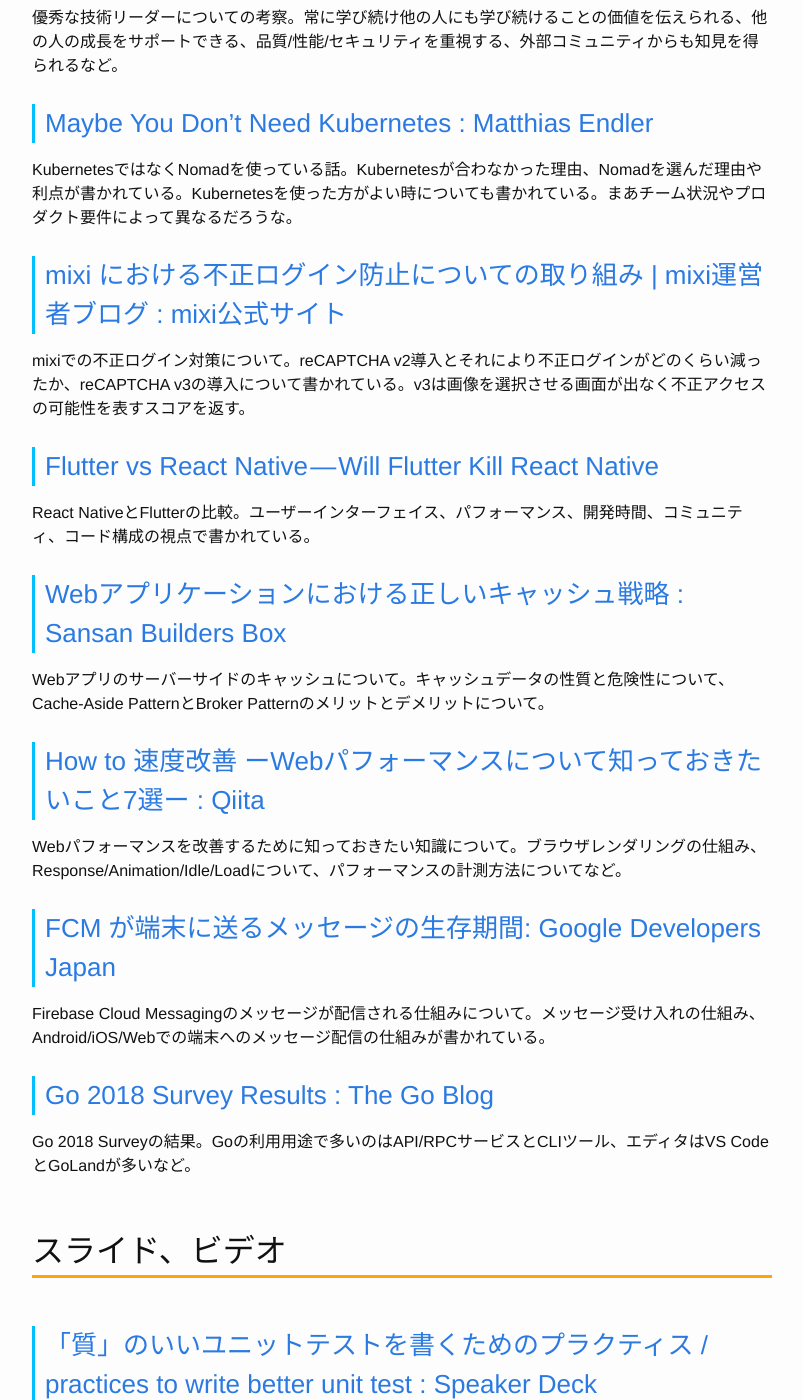
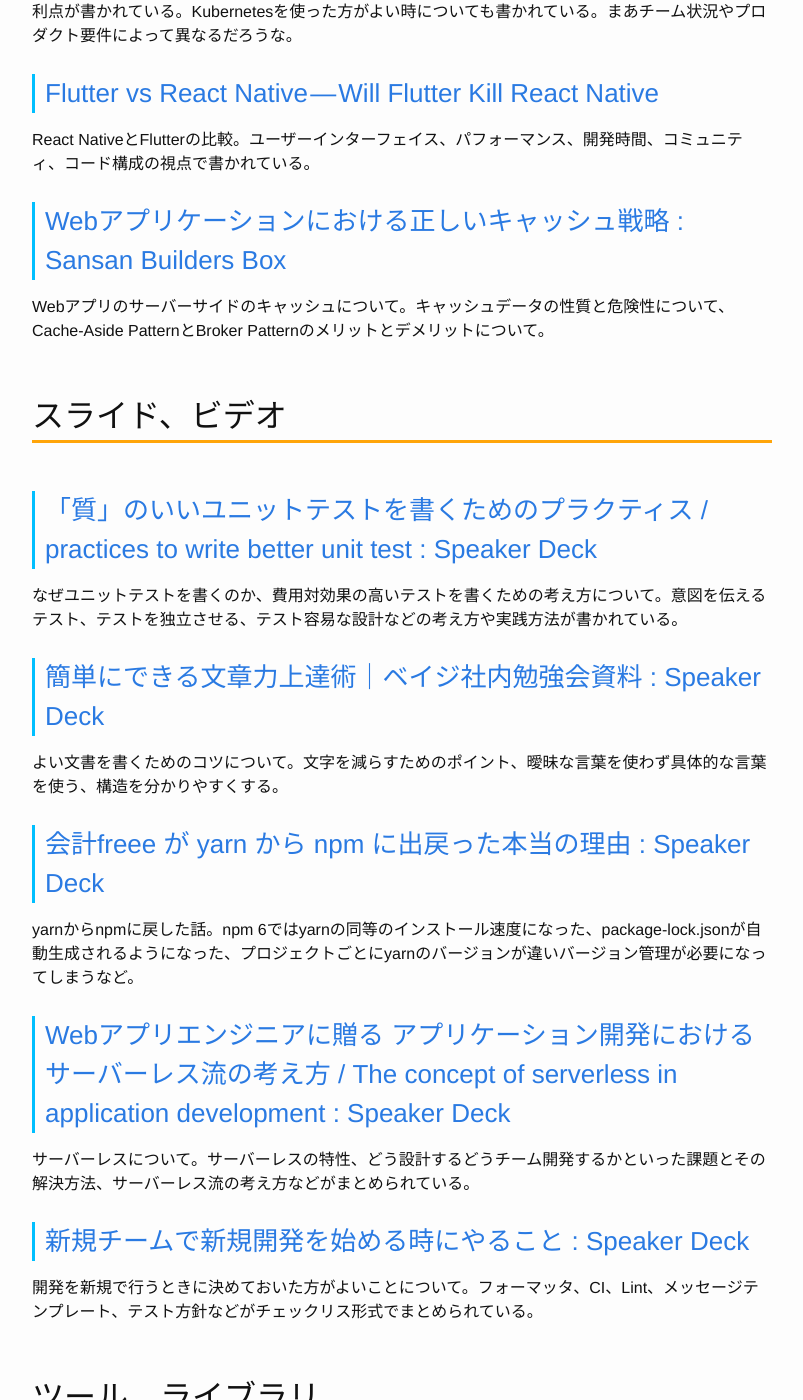
Before and after one commit to Gather-Tech/Gather-Tech.github.io, a Jekyll site: the page built from _posts/2019/2019-04-01-Gather144.md, in a window 1280 px wide and 1400 px high, scrolled down 2311 px. Shown: the whole window, without its empty margins (238-1041 px from the left). Built offline with Jekyll 4.4.1, drawn with Linux system fonts in a browser that asks for light colours; comment, search, counter and statistics services are not loaded; some of the changed text lies outside the part shown.

Commit message:
Reduced articles

```diff
--- a/_posts/2019/2019-04-01-Gather144.md
+++ b/_posts/2019/2019-04-01-Gather144.md
@@ -21,10 +21,6 @@
 モブプログラミングがどういうものか、どういった効果があるのかがまとめられておりモブプロやってみようと思わせる内容だです。分担作業とモビングどちらも良いところがあると思うのでこの資料にもあるようにうまく使い分けていく工夫が必要だと思います。「うちのチームは無理」と、「やる or やらない」の2択で考えずにどっちの方法も知り、使い分けていけるチームを目指すのがよいと思います。
 
 ## ニュース
-
-### [自分だけのAmazon Alexa スキルを簡単に作成できるツール「Alexa Skill Blueprints」が日本でも使えるようになりました : Alexa Blogs](https://developer.amazon.com/ja/blogs/alexa/post/9dcb1b5b-cfb5-45e7-8013-c56d6772332d/alexa-skill-blueprints-is-available-in-japan)
-
-AlexaスキルをGUIで簡単に作れるAlexa Skill Blueprintsが日本でも使えるように。
 
 ### [[llvm-announce] LLVM 8.0.0 Release](http://lists.llvm.org/pipermail/llvm-announce/2019-March/000082.html)
 
@@ -56,10 +52,6 @@
 
 KubernetesではなくNomadを使っている話。Kubernetesが合わなかった理由、Nomadを選んだ理由や利点が書かれている。Kubernetesを使った方がよい時についても書かれている。まあチーム状況やプロダクト要件によって異なるだろうな。
 
-### [mixi における不正ログイン防止についての取り組み | mixi運営者ブログ : mixi公式サイト](https://sns.mixi.co.jp/blog/20190318-1.html)
-
-mixiでの不正ログイン対策について。reCAPTCHA v2導入とそれにより不正ログインがどのくらい減ったか、reCAPTCHA v3の導入について書かれている。v3は画像を選択させる画面が出なく不正アクセスの可能性を表すスコアを返す。
-
 ### [Flutter vs React Native — Will Flutter Kill React Native](https://hackernoon.com/flutter-vs-react-native-will-flutter-kill-react-native-16f5515e5444)
 
 React NativeとFlutterの比較。ユーザーインターフェイス、パフォーマンス、開発時間、コミュニティ、コード構成の視点で書かれている。
@@ -67,18 +59,6 @@
 ### [Webアプリケーションにおける正しいキャッシュ戦略 : Sansan Builders Box](https://buildersbox.corp-sansan.com/entry/2019/03/25/150000)
 
 Webアプリのサーバーサイドのキャッシュについて。キャッシュデータの性質と危険性について、Cache-Aside PatternとBroker Patternのメリットとデメリットについて。
-
-### [How to 速度改善 ーWebパフォーマンスについて知っておきたいこと7選ー : Qiita](https://qiita.com/masanarih0ri/items/1c6b856da0bd04bed995)
-
-Webパフォーマンスを改善するために知っておきたい知識について。ブラウザレンダリングの仕組み、Response/Animation/Idle/Loadについて、パフォーマンスの計測方法についてなど。
-
-### [FCM が端末に送るメッセージの生存期間: Google Developers Japan](https://developers-jp.googleblog.com/2019/03/fcm.html)
-
-Firebase Cloud Messagingのメッセージが配信される仕組みについて。メッセージ受け入れの仕組み、Android/iOS/Webでの端末へのメッセージ配信の仕組みが書かれている。
-
-### [Go 2018 Survey Results : The Go Blog](https://blog.golang.org/survey2018-results)
-
-Go 2018 Surveyの結果。Goの利用用途で多いのはAPI/RPCサービスとCLIツール、エディタはVS CodeとGoLandが多いなど。
 
 ## スライド、ビデオ
 
@@ -89,10 +69,6 @@
 ### [簡単にできる文章力上達術｜ベイジ社内勉強会資料 : Speaker Deck](https://speakerdeck.com/sogitani1107/jian-dan-nidekiruwen-zhang-li-shang-da-shu-beizishe-nei-mian-qiang-hui-zi-liao)
 
 よい文書を書くためのコツについて。文字を減らすためのポイント、曖昧な言葉を使わず具体的な言葉を使う、構造を分かりやすくする。
-
-### [スマホブラウザ「Smooz」のマネタイズで得た知見 : Speaker Deck](https://speakerdeck.com/maxkato/sumahoburauza-smooz-falsemanetaizudede-tazhi-jian)
-
-スマホアプリのマネタイズについて。売り上げ推移や各施策によって何がどれくらい上がったのかも書かれていて分かりやすい。
 
 ### [会計freee が yarn から npm に出戻った本当の理由 : Speaker Deck](https://speakerdeck.com/kemuridama/hui-ji-freee-ga-yarn-kara-npm-nichu-li-tutaben-dang-falseli-you)
 
@@ -105,10 +81,6 @@
 ### [新規チームで新規開発を始める時にやること : Speaker Deck](https://speakerdeck.com/kgmyshin/xin-gui-timudexin-gui-kai-fa-woshi-merushi-niyarukoto)
 
 開発を新規で行うときに決めておいた方がよいことについて。フォーマッタ、CI、Lint、メッセージテンプレート、テスト方針などがチェックリス形式でまとめられている。
-
-### [telepresence で始める k8s 時代のローカル開発 : Speaker Deck](https://speakerdeck.com/shiro16/telepresence-deshi-meru-k8s-shi-dai-falserokarukai-fa?slide=7)
-
-telepresenceについて。telepresenceとは何か、使い方、ハマりポイントなどが書かれている。リモートのk8sクラスタに接続しながらローカルで実行できる。
 
 ## ツール、ライブラリ
 
@@ -132,27 +104,11 @@
 
 ブラウザ上で動くmarkdownエディタアプリ。PDFの出力ができる。ローカルのmdファイルの読み込みも可能。
 
-### [Nick-Gottschlich/Social-Amnesia : GitHub](https://github.com/Nick-Gottschlich/Social-Amnesia)
-
-redditとTwitterの過去の投稿などを削除できるツール。
-
-### [Handsontable | JavaScript Data Grid Component For Web Apps](https://handsontable.com/)
-
-JavaScriptのData Gridライブラリ。React、Vueのコンポーネントも用意されている。商用利用だと有料。
-
-### [Tonejs/Tone.js: GitHub](https://github.com/Tonejs/Tone.js)
-
-Web Audio APIを使ったブラウザ上でインタラクティブな音楽を作れるJavaScriptライブラリ。MIDIフィルをTone.jsが解釈できるJSONフォーマットに変換できたりもする。
-
 ### [surviveplus/CrudMatrixGenerator: GitHub](https://github.com/surviveplus/CrudMatrixGenerator)
 
 C#のコードの中からEntity FrameworkやLINQ to SQLを使っているところを見つけそこからCRUDのメトリクスを出してくれるツール。
 
 ## サービス、アプリ
-
-### [パーソナル・コーチング【mento -メント】](https://www.mento.jp/)
-
-パーソナルコーチングサービス。お試し5000円/1時間、継続セッション15,000円/月～。
 
 ### [Mathigon](https://mathigon.org/)
 
```
